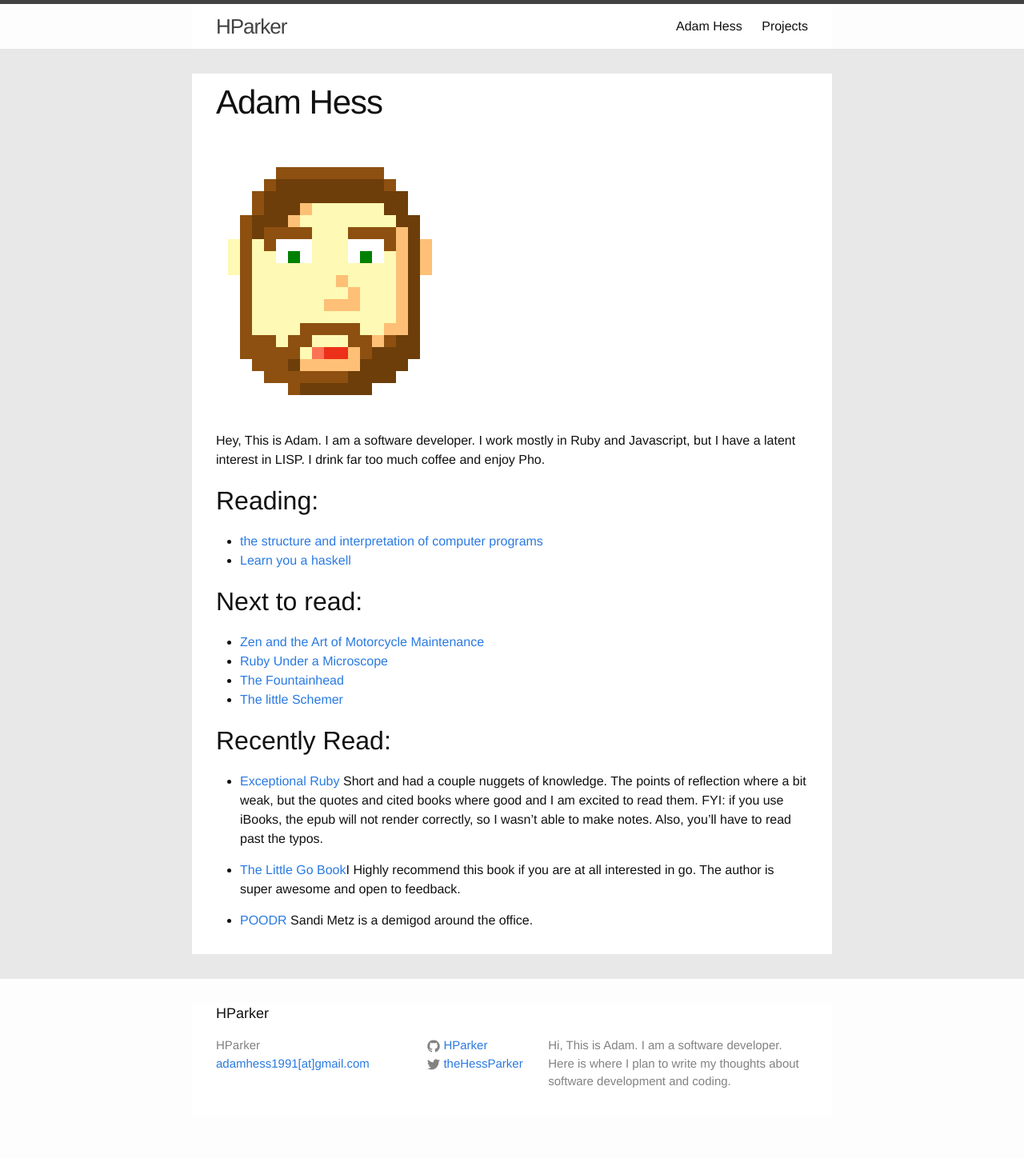
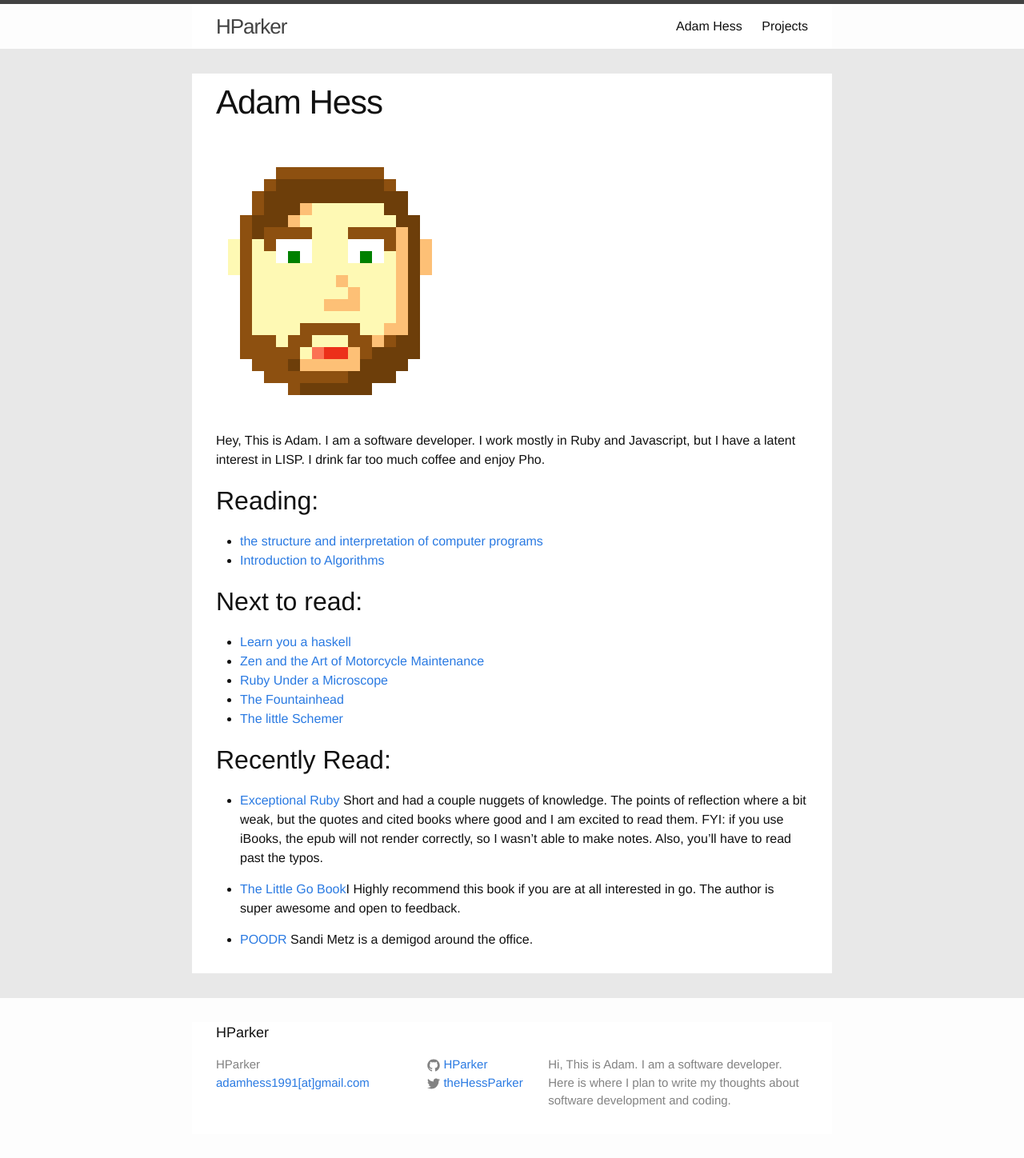
Before and after one commit to HParker/HParker.github.io, a Jekyll site: the page built from about.md, in a window 1280 px wide. Shown: the whole page at 80% size. Built offline with Jekyll 4.4.1, drawn with Linux system fonts in a browser that asks for light colours; before the commit the page ends 1424 px from its top, so only the background shows below that.

Commit message:
push back haskell to read a new algorithms book

```diff
--- a/about.md
+++ b/about.md
@@ -13,10 +13,11 @@ much coffee and enjoy Pho.
 ## Reading:
 
 * [the structure and interpretation of computer programs](https://mitpress.mit.edu/sicp/full-text/book/book.html)
-* [Learn you a haskell](http://learnyouahaskell.com/)
+* [Introduction to Algorithms](https://mitpress.mit.edu/books/introduction-algorithms)
 
 ## Next to read:
 
+* [Learn you a haskell](http://learnyouahaskell.com/)
 * [Zen and the Art of Motorcycle Maintenance](https://en.wikipedia.org/wiki/Zen_and_the_Art_of_Motorcycle_Maintenance)
 * [Ruby Under a Microscope](http://patshaughnessy.net/ruby-under-a-microscope)
 * [The Fountainhead](https://en.wikipedia.org/wiki/The_Fountainhead)
```
